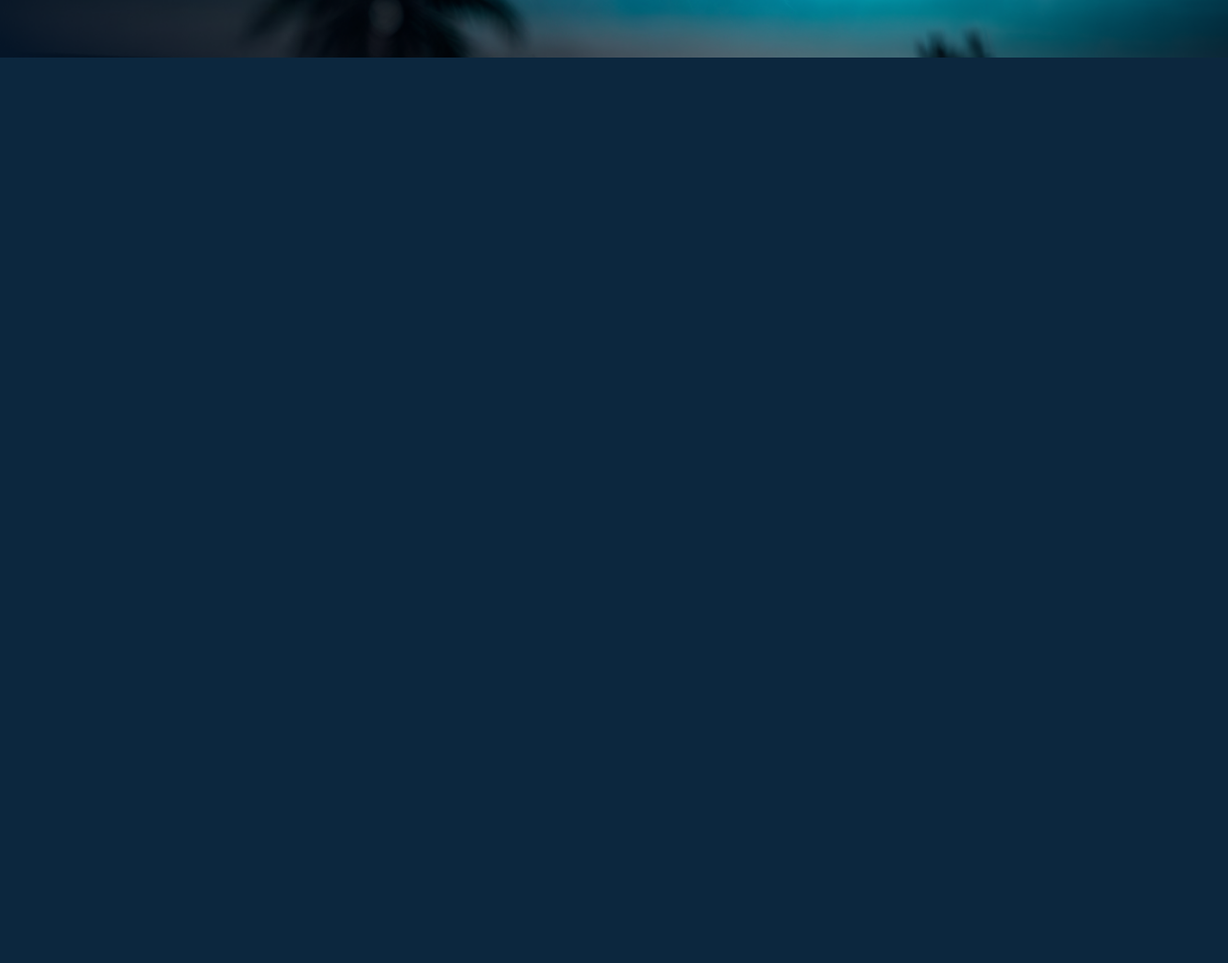
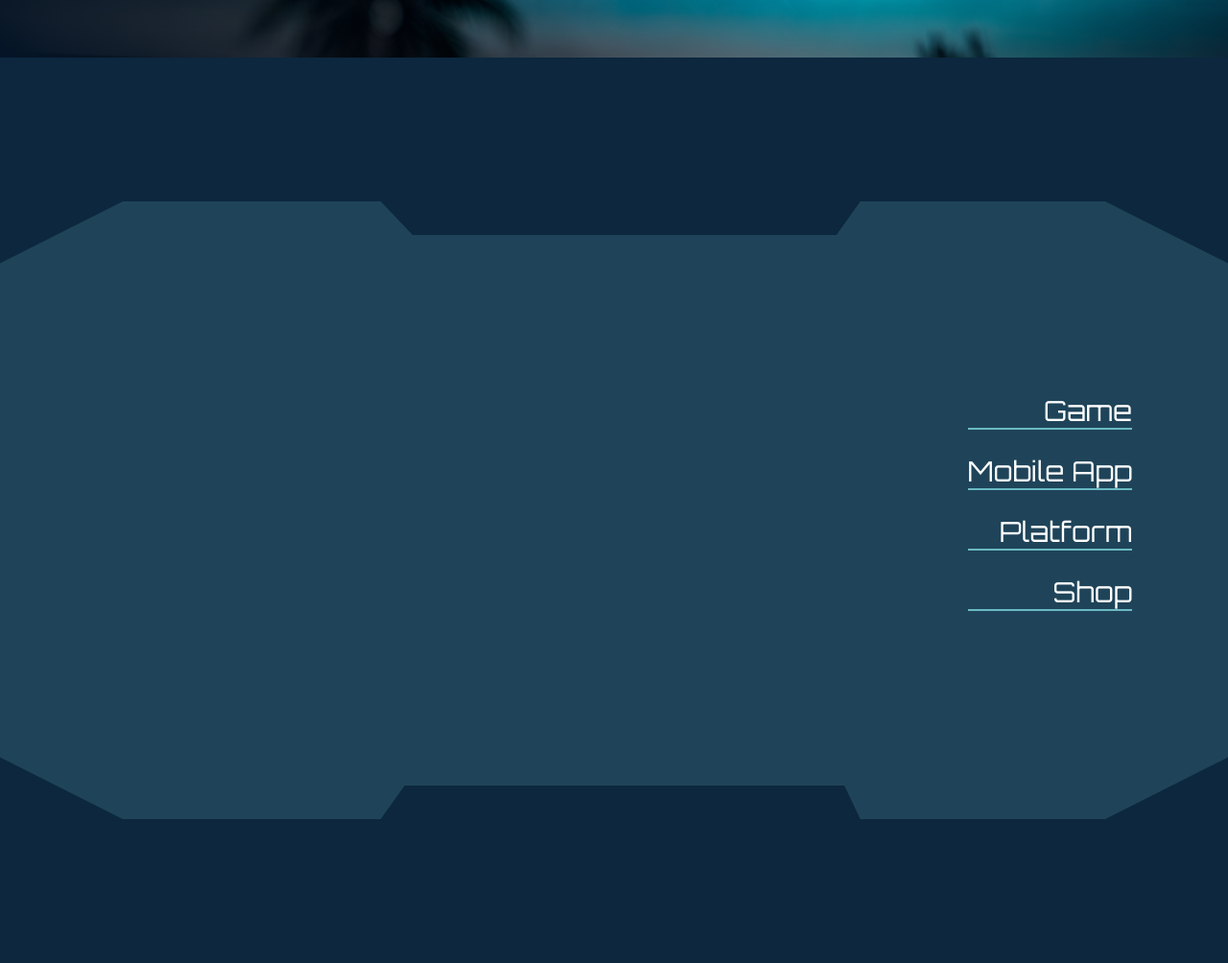
Before and after one commit to messsimo/angrobit.web, a PHP site: page /app/views/main.php in a window 1280 px wide. Shown: the part 826-1830 px from the top of the page at 96% size. Before the commit the page ends 886 px from the top, so only its background shows below. Run offline with PHP 8.4, Linux system fonts and the light colour scheme.

Commit message:
Feature: Menu template

```diff
--- a/app/views/main.php
+++ b/app/views/main.php
@@ -26,5 +26,23 @@
             <img src="/public/src/images/google_play.png" alt="Google Play">
         </div>
     </div>
+
+    <!-- Menu block -->
+    <div class="menu">
+        <div class="top-block"></div>
+        <div class="container">
+            <div class="nav">
+                <ul>
+                    <li><a href="#">Game</a></li>
+                    <li><a href="#">Mobile App</a></li>
+                    <li><a href="#">Platform</a></li>
+                    <li><a href="#">Shop</a></li>
+                </ul>
+            </div>
+        </div>
+        <div class="bottom-block"></div>
+    </div>
+
+    <!--  -->
 </body>
 </html>
--- a/public/src/css/main.css
+++ b/public/src/css/main.css
@@ -52,3 +52,65 @@ a, button {
     margin-top: 600px;
     margin-right: 100px;
 }
+
+/* Styles for menu */
+.menu {
+    background-color: rgba(12, 39, 62, 1);
+    width: 100%;
+    padding: 150px 0;
+}
+
+.menu .container {
+    clip-path: polygon(
+      10% 0, 90% 0, 100% 10%,
+      100% 90%, 90% 100%,
+      10% 100%, 0 90%,
+      0 10%
+    );
+    background-color: rgba(107, 185, 195, 0.2);
+    height: 644px;
+}
+
+.menu .container .nav {
+    float: right;
+    margin-top: 200px;
+    padding-right: 100px;
+}
+
+.menu .container .nav ul {
+    list-style: none;
+    text-align: right;
+}
+
+.menu .container .nav ul li {
+    font-size: 29px;
+    font-weight: 400;
+    font-family: "Orbitron", serif;
+    margin-bottom: 25px;
+    border-bottom: 2px solid rgba(107, 185, 195, 1);
+}
+
+.menu .container .nav ul li a {
+    color: white;
+    text-decoration: none;
+    text-align: right;
+}
+
+.menu .top-block,
+.menu .bottom-block {
+    width: 500px;
+    height: 35px;
+    background-color: rgba(12, 39, 62, 1);
+    position: absolute;
+    z-index: 2;
+    left: 31%;
+}
+
+.menu .bottom-block {
+    top: 1645px;
+    clip-path: polygon(0 100%, 5% 0%, 95% -50%, 100% 100%, 150% 100%, 0 100%);
+}
+
+.menu .top-block {
+    clip-path: polygon(0 0, 150% 0, 100% 0%, 95% 100%, 10% 150%, 0 0%);
+}
```
